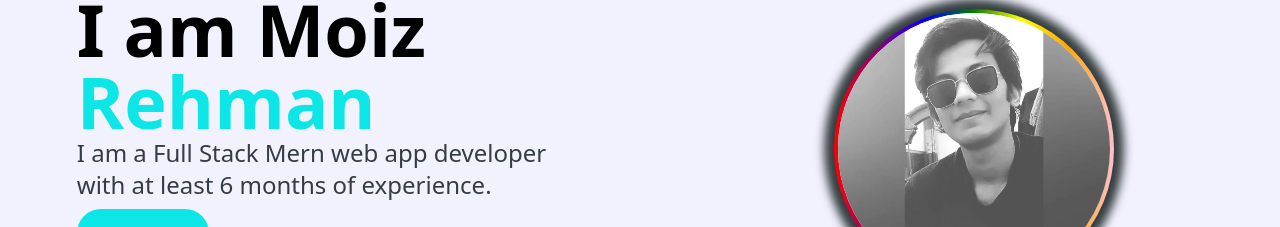
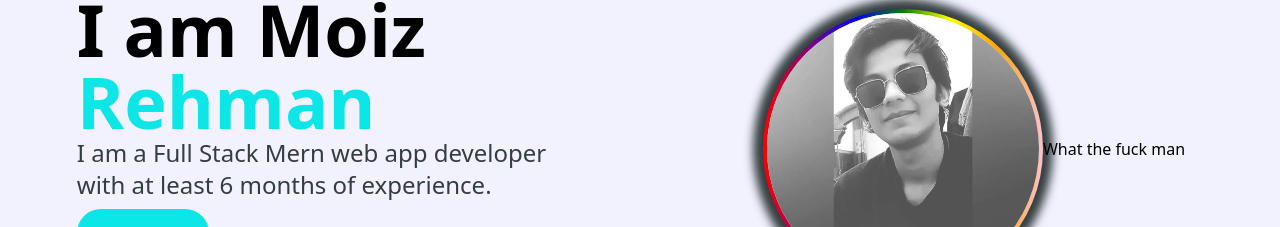
Before and after one commit to Moiz6019725/next-js-portfolio, a Next.js app: page / in a window 1280 px wide. Shown: the part 403-630 px from the top of the page. Built offline with nearby package versions, Linux system fonts and the light colour scheme.

Commit message:
Update page.js

```diff
--- a/app/page.js
+++ b/app/page.js
@@ -52,6 +52,7 @@ export default function Home() {
             height={280}
             className="bg-red-800 object-cover rounded-full border-4 border-gradient shadow-[0_0_10px_10px_#343D3F] hover:shadow-[0_0_20px_rgba(0,0,0,0.7)] transition-shadow duration-300 ease-in-out"
           />
+              <span>What the fuck man</span>
         </div>
       </div>
       <div className="divider h-[1px] w-[80%] m-auto bg-gray-300"></div>
```
